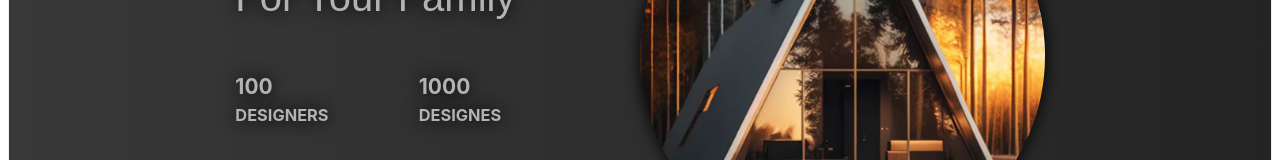
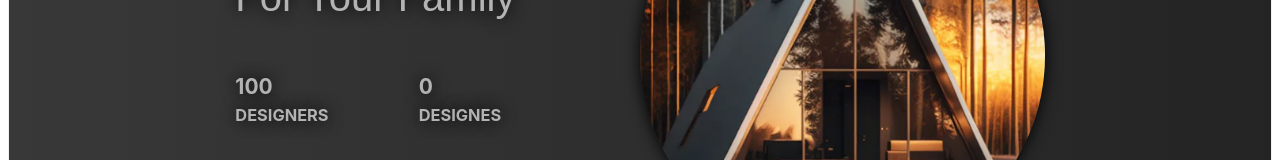
Before and after one commit to LAdam-ix/pb138-catalogue-of-houses, a React (Vite) app in the folder frontend/: page / in a window 1280 px wide. Shown: the part 212-372 px from the top of the page. Built offline with nearby package versions, Linux system fonts and the light colour scheme; no server answers.

Commit message:
feat: setup axios and react-query

```diff
--- a/frontend/package.json
+++ b/frontend/package.json
@@ -13,9 +13,11 @@
     "@ant-design/icons": "^5.0.1",
     "@hookform/resolvers": "^3.1.0",
     "antd": "^5.4.6",
+    "axios": "^1.4.0",
     "react": "^18.2.0",
     "react-dom": "^18.2.0",
     "react-hook-form": "^7.43.9",
+    "react-query": "^3.39.3",
     "react-router-dom": "^6.11.0",
     "yup": "^1.1.1"
   },
--- a/frontend/src/components/main/Header.tsx
+++ b/frontend/src/components/main/Header.tsx
@@ -3,8 +3,15 @@ import "../../assets/styles/main.css";
 import logo from "../../assets/images/logo.svg";
 import headerImage from "../../assets/images/header-image.png";
 import { Count } from "./Count";
+import { useQuery } from "react-query";
+import { DesignsAPI } from "../../services"
 
 export const Header = () => {
+  const {data: houses} = useQuery({
+    queryKey: ['houses'],
+    queryFn: () => DesignsAPI.getAll(),
+  });
+
   return (
     <Row justify="center">
       <Col span={24}>
@@ -30,7 +37,7 @@ export const Header = () => {
                 </Row>
                 <Row>
                   <Count number={100} text="DESIGNERS"></Count>
-                  <Count number={1000} text="DESIGNES"></Count>
+                  <Count number={houses?.data.length || 0} text="DESIGNES"></Count>
                 </Row>
               </Space>
             </Col>
--- /dev/null
+++ b/frontend/src/components/types/index.ts
@@ -0,0 +1,5 @@
+export * from "./ResponseTypes"
+
+export * from "./DesignType";
+export * from "./RatingType";
+export * from "./UserType";
--- a/frontend/src/main.tsx
+++ b/frontend/src/main.tsx
@@ -2,11 +2,16 @@ import React from 'react'
 import ReactDOM from 'react-dom/client'
 import App from './App.tsx'
 import { BrowserRouter } from 'react-router-dom'
+import { QueryClient, QueryClientProvider } from 'react-query'
+
+const client = new QueryClient();
 
 ReactDOM.createRoot(document.getElementById('root') as HTMLElement).render(
   <React.StrictMode>
-    <BrowserRouter>
-      <App />
-    </BrowserRouter>
+    <QueryClientProvider client={client}>
+      <BrowserRouter>
+        <App />
+      </BrowserRouter>
+    </QueryClientProvider>
   </React.StrictMode>,
 )
--- /dev/null
+++ b/frontend/src/services/DesignsAPI.ts
@@ -0,0 +1,7 @@
+import { DesignType, ResponseMulti } from "../types";
+import axiosInstance from "./base";
+
+export const getAll = async (): Promise<ResponseMulti<DesignType>> => {
+    const response = await axiosInstance.get('/houses');
+    return response.data;
+}
--- /dev/null
+++ b/frontend/src/services/base.ts
@@ -0,0 +1,7 @@
+import axios from "axios";
+
+const axiosInstance = axios.create({
+    baseURL: 'http://localhost:4000',
+});
+
+export default axiosInstance;
--- /dev/null
+++ b/frontend/src/services/index.ts
@@ -0,0 +1 @@
+export * as DesignsAPI from "./DesignsAPI"
```
Also changed, not shown: frontend/src/components/types/ResponseTypes.ts (added, +11 -0 lines), 1 other file (tests, documents, lock files or other folders).
